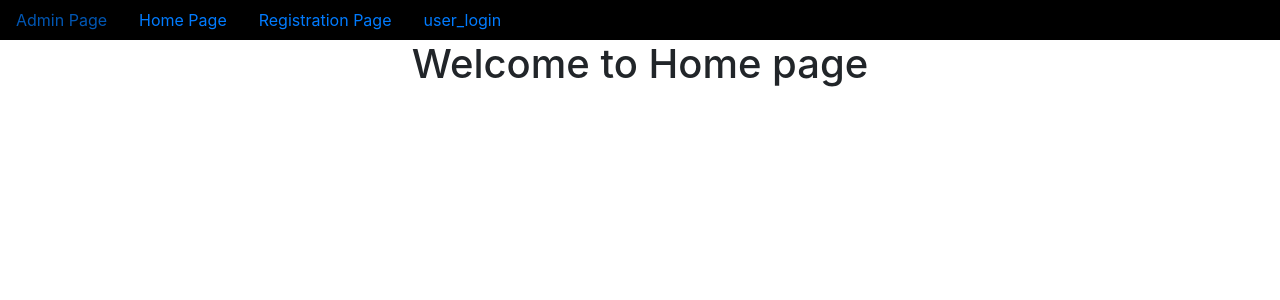
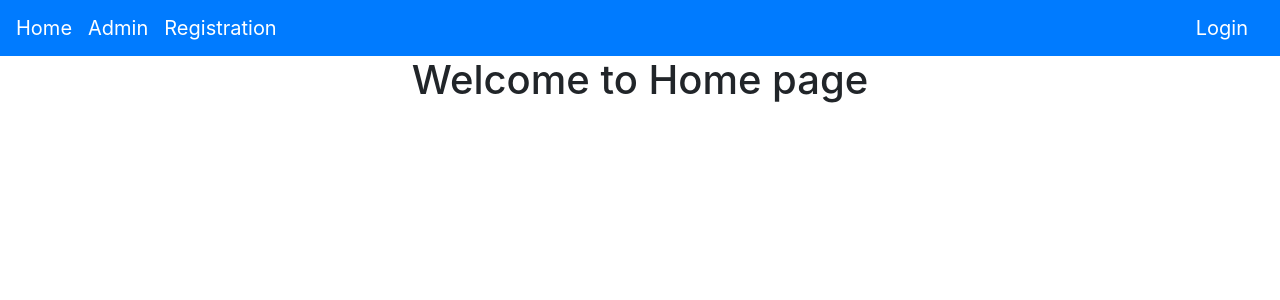
Before and after one commit to 2002Manaswini/User_Registration_Form_Using_Django, a Django app: page /home/ in a window 1280 px wide. Shown: the top 300 px of the page. Run offline with Django 4.2, Linux system fonts and the light colour scheme.

Commit message:
first commit

```diff
--- a/app/views.py
+++ b/app/views.py
@@ -4,8 +4,11 @@ from django.http import HttpResponse,HttpResponseRedirect
 from app.forms import *
 from app.models import *
 from django.core.mail import send_mail
-from django.contrib.auth import authenticate,login
+from django.contrib.auth import authenticate,login,logout
 from django.urls import reverse
+from django.contrib.auth.decorators import login_required
+
+
 def registration(request):
     uf=UserForm()
     pf=ProfileForm()
@@ -53,3 +56,16 @@ def user_login(request):
             request.session['username']=username
             return HttpResponseRedirect(reverse('home'))
     return render(request,'user_login.html')
+
+
+@login_required
+def user_logout(request):
+    logout(request)
+    return HttpResponseRedirect(reverse('home'))
+@login_required
+def profile_display(request):
+    un=request.session.get('username')
+    UO=User.objects.get(username=un)
+    PO=Profile.objects.get(username=UO)
+    d={'UO':UO,'PO':PO}
+    return render(request,'profile_display.html',d)
--- a/templates/index.html
+++ b/templates/index.html
@@ -10,17 +10,29 @@
 {% block title %}
     <title>Hello, world!</title>
 {% endblock %}
+
   </head>
   <body>
     <center>
-    <nav class="nav" style="background-color: black;">
-        <a href="{% url 'admin:index' %}" class="nav-link">Admin Page</a>
-        <a href="{% url 'home' %}" class="nav-link">Home Page</a>
-        <a href="{% url 'registration' %}" class="nav-link">Registration Page</a>
-        <a href="{% url 'user_login' %}" class="nav-link">user_login</a>
+        <nav class="navbar navbar-expand-sm bg-primary navbar-dark">
+            <a class="navbar-brand" href="{% url 'home' %}">Home</a>
+            <a class="navbar-brand" href="{% url 'admin:index' %}">Admin</a>
+            <a class="navbar-brand" href="{% url 'registration' %}">Registration</a>
 
+            <div class="navbar-collapse justify-content-end">
+              {% if user.is_authenticated %}
+                <a class="navbar-brand" href="{% url 'profile_display' %}">
+                <img src="{{ user.profile.Profile_pic.url }}" alt="Profile Picture" class="rounded-circle" style="width: 30px; height: 30px; margin-right: 5px;">
+                UserProfile
+                </a>
+                <a class="navbar-brand" href="{% url 'user_logout' %}">Logout</a>
+              {% else %}
+                <a class="navbar-brand" href="{% url 'user_login' %}">Login</a>
+              {% endif %}
+            </div>
+        </nav>
+        <!-- Image and text -->
 
-      </nav>
 
 {% block body_block %}
 
--- a/user_registration_form/urls.py
+++ b/user_registration_form/urls.py
@@ -25,4 +25,6 @@ urlpatterns = [
     path('registration/',registration,name='registration'),
     path('home/',home,name='home'),
     path('user_login/',user_login,name='user_login'),
+    path('user_logout',user_logout,name='user_logout'),
+    path('profile_display/',profile_display,name='profile_display'),
 ]+ static(settings.MEDIA_URL, document_root=settings.MEDIA_ROOT)
```
Also changed, not shown: templates/profile_display.html (added, +27 -0 lines), db.sqlite3.
